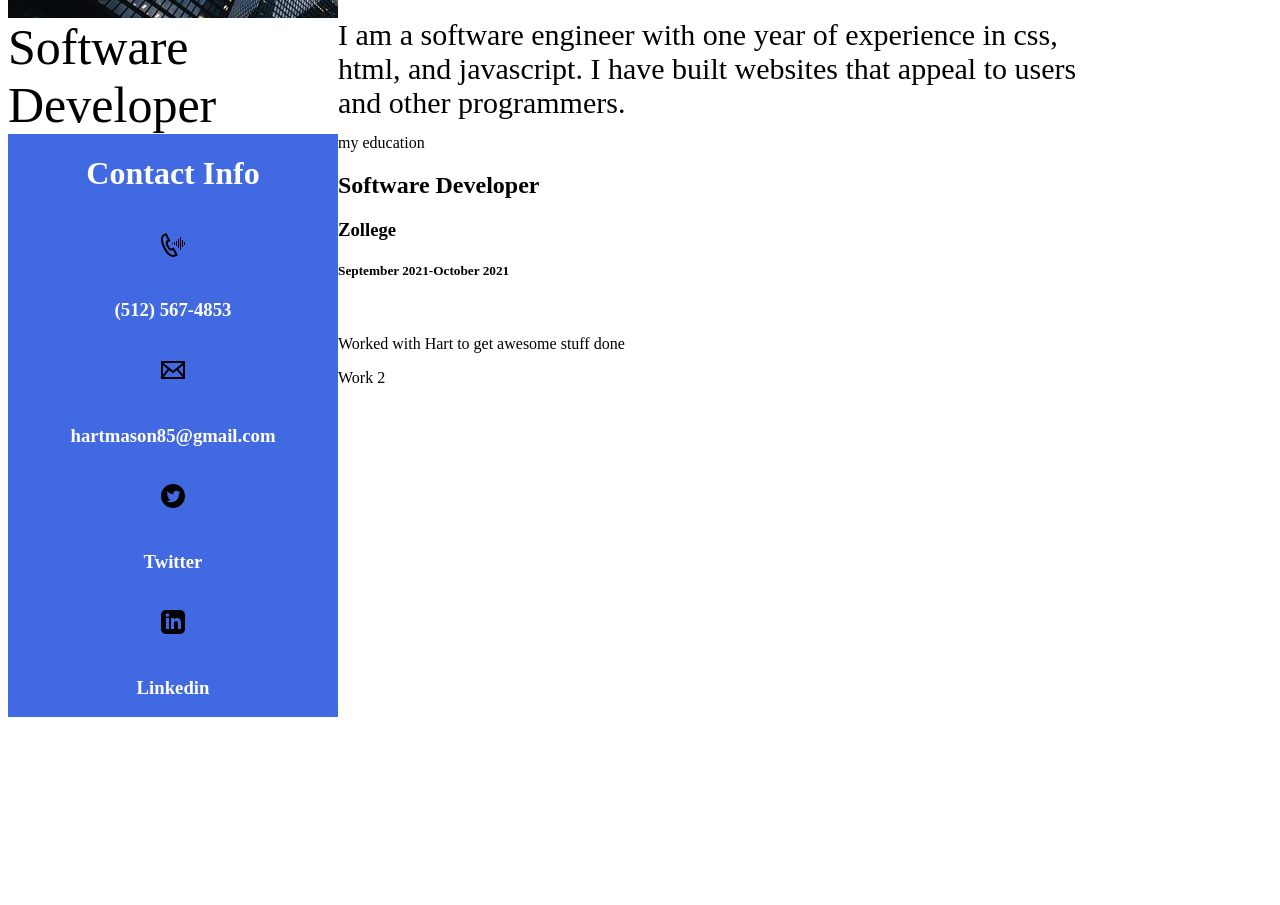
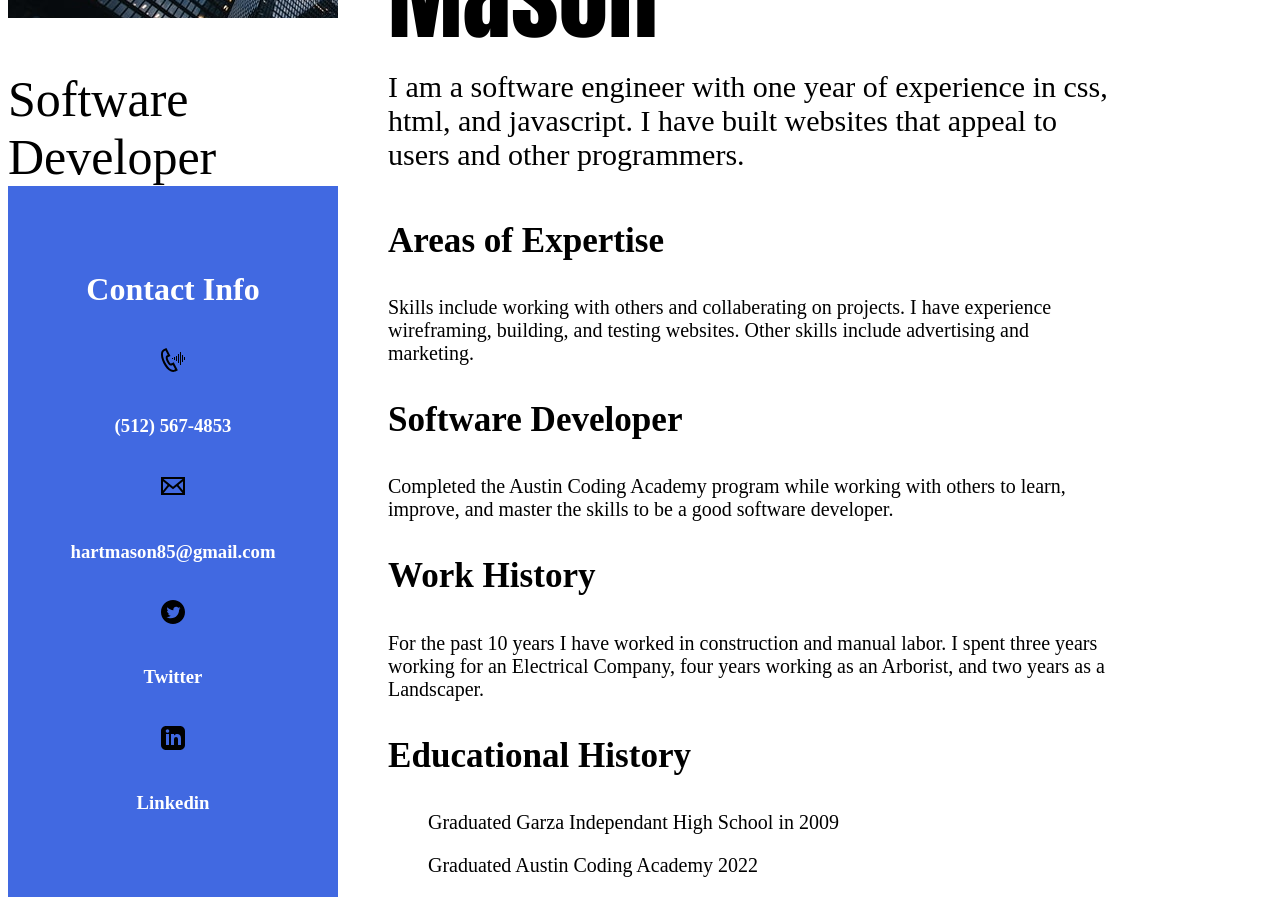
Before and after one commit to HartMason/Resume, a plain HTML site: page index.html in a window 1280 px wide. Shown: the part 240-1145 px from the top of the page. Before the commit the page ends 965 px from the top, so only its background shows below. Drawn offline with Linux system fonts and the light colour scheme.

Commit message:
just needs font styling

```diff
--- a/index.html
+++ b/index.html
@@ -41,18 +41,22 @@
             </div>
         </div>
         <div class="resume">
-            <div class="education">
-                my education
+            <div class="areas_of_expertise">
+                <h3>Areas of Expertise</h3>
+                <p>Skills include working with others and collaberating on projects. I have experience wireframing, building, and testing websites. Other skills include advertising and marketing.</p>
+                </div>
+            <div class="work">
+                <h3>Software Developer</h3>
+                <p>Completed the Austin Coding Academy program while working with others to learn, improve, and master the skills to be a good software developer.</p>
+
+                <h3>Work History</h3>
+                <p>For the past 10 years I have worked in construction and manual labor. I spent three years working for an Electrical Company, four years working as an Arborist, and two years as a Landscaper.</p>
+
+                <h3>Educational History</h3>
+                <ol>Graduated Garza Independant High School in 2009</ol>
+                <ol>Graduated Austin Coding Academy 2022</ol>
             </div>
-            <div class="work">
-                    <h2>Software Developer</h2><h3>Zollege</h3>
-                    <h5>September 2021-October 2021</h5>
-                    <br />
-                    <p>Worked with Hart to get awesome stuff done</p>
-            </div>
-            <div class="work">
-                Work 2
-            </div>
+
         </div>
 
 
--- a/style.css
+++ b/style.css
@@ -22,6 +22,9 @@
 .name {
     grid-area: name;
     font-size: 100px;
+    max-width: 450px;
+    padding-left: 50px;
+    font-family: Impact, Haettenschweiler, 'Arial Narrow Bold', sans-serif;
 }
 
 .title {
@@ -33,10 +36,7 @@
 
 }
 
-.profile {
-    grid-area: profile;
-    font-size: 30px;
-}
+
 
 .leftcontact {
     grid-area: leftcontact;
@@ -85,3 +85,27 @@
     align-items: center;
     justify-content: center;
 }
+
+.profile {
+    grid-area: profile;
+    font-size: 30px;
+    padding-left: 50px;
+}
+
+.areas_of_expertise {
+    padding-left: 50px;
+    font-size: 30px;
+}
+
+p {
+    font-size: 20px;
+}
+
+.work {
+    padding-left: 50px;
+    font-size: 30px;
+}
+
+ol {
+    font-size: 20px;
+}
```
